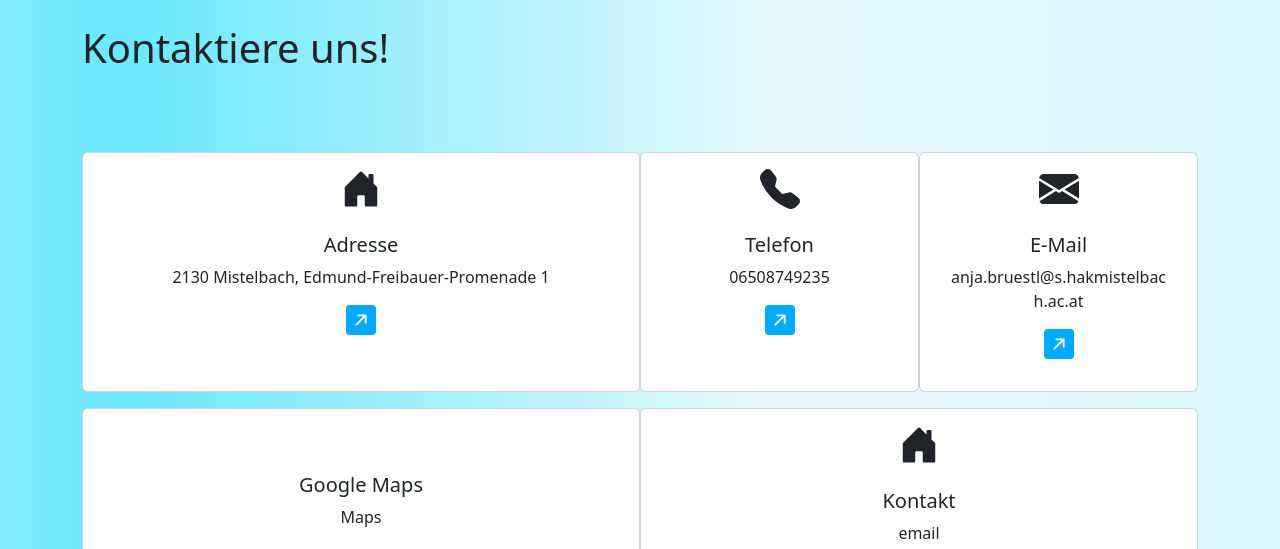
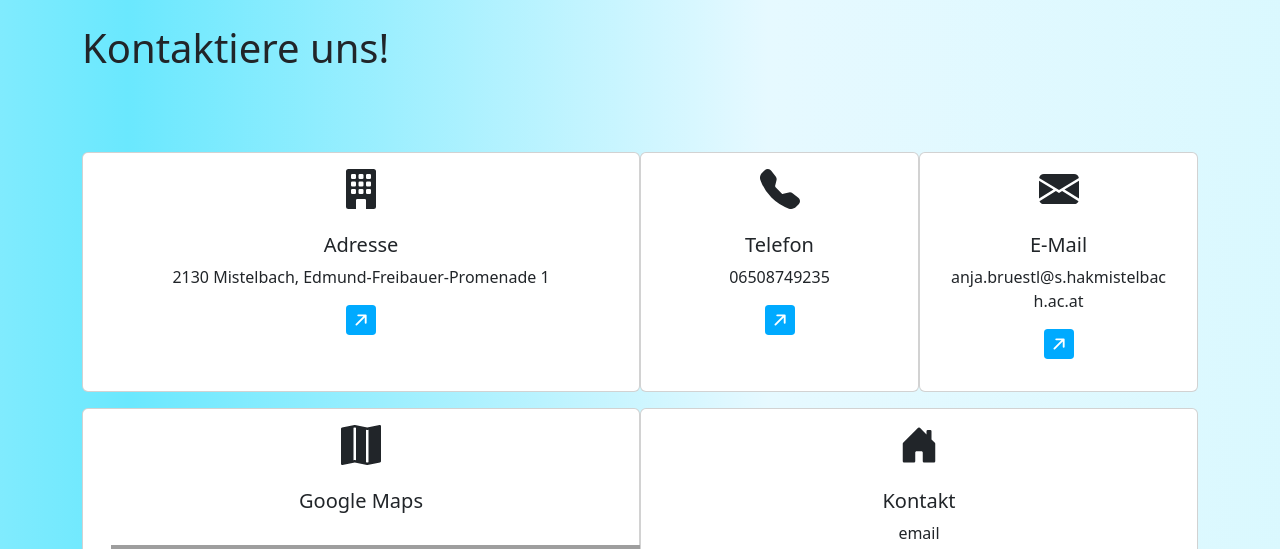
Before and after one commit to celinebittmann/aposupply, a PHP site: page /templates/kontakt.php in a window 1280 px wide. Shown: the part 77-626 px from the top of the page. Run offline with PHP 8.4, Linux system fonts and the light colour scheme; data that the repository does not hold is empty; grey boxes are pictures that could not be loaded.

Commit message:
04.11.2024

```diff
--- a/templates/kontakt.php
+++ b/templates/kontakt.php
@@ -32,8 +32,8 @@ ini_set('display_errors','On');
   <div class="row">
     <div class="card w-50 mb-3">
       <div class="card-body text-center mb-3">
-        <svg xmlns="http://www.w3.org/2000/svg" width="40" height="40" fill="currentColor" class="bi bi-house-door-fill" viewBox="0 0 16 16">
-          <path d="M6.5 14.5v-3.505c0-.245.25-.495.5-.495h2c.25 0 .5.25.5.5v3.5a.5.5 0 0 0 .5.5h4a.5.5 0 0 0 .5-.5v-7a.5.5 0 0 0-.146-.354L13 5.793V2.5a.5.5 0 0 0-.5-.5h-1a.5.5 0 0 0-.5.5v1.293L8.354 1.146a.5.5 0 0 0-.708 0l-6 6A.5.5 0 0 0 1.5 7.5v7a.5.5 0 0 0 .5.5h4a.5.5 0 0 0 .5-.5"/>
+        <svg xmlns="http://www.w3.org/2000/svg" width="40" height="40" fill="currentColor" class="bi bi-building-fill" viewBox="0 0 16 16">
+          <path d="M3 0a1 1 0 0 0-1 1v14a1 1 0 0 0 1 1h3v-3.5a.5.5 0 0 1 .5-.5h3a.5.5 0 0 1 .5.5V16h3a1 1 0 0 0 1-1V1a1 1 0 0 0-1-1zm1 2.5a.5.5 0 0 1 .5-.5h1a.5.5 0 0 1 .5.5v1a.5.5 0 0 1-.5.5h-1a.5.5 0 0 1-.5-.5zm3 0a.5.5 0 0 1 .5-.5h1a.5.5 0 0 1 .5.5v1a.5.5 0 0 1-.5.5h-1a.5.5 0 0 1-.5-.5zm3.5-.5h1a.5.5 0 0 1 .5.5v1a.5.5 0 0 1-.5.5h-1a.5.5 0 0 1-.5-.5v-1a.5.5 0 0 1 .5-.5M4 5.5a.5.5 0 0 1 .5-.5h1a.5.5 0 0 1 .5.5v1a.5.5 0 0 1-.5.5h-1a.5.5 0 0 1-.5-.5zM7.5 5h1a.5.5 0 0 1 .5.5v1a.5.5 0 0 1-.5.5h-1a.5.5 0 0 1-.5-.5v-1a.5.5 0 0 1 .5-.5m2.5.5a.5.5 0 0 1 .5-.5h1a.5.5 0 0 1 .5.5v1a.5.5 0 0 1-.5.5h-1a.5.5 0 0 1-.5-.5zM4.5 8h1a.5.5 0 0 1 .5.5v1a.5.5 0 0 1-.5.5h-1a.5.5 0 0 1-.5-.5v-1a.5.5 0 0 1 .5-.5m2.5.5a.5.5 0 0 1 .5-.5h1a.5.5 0 0 1 .5.5v1a.5.5 0 0 1-.5.5h-1a.5.5 0 0 1-.5-.5zm3.5-.5h1a.5.5 0 0 1 .5.5v1a.5.5 0 0 1-.5.5h-1a.5.5 0 0 1-.5-.5v-1a.5.5 0 0 1 .5-.5"/>
         </svg>
           <br><br>
         <h5 class="card-title">Adresse</h5>
@@ -45,6 +45,7 @@ ini_set('display_errors','On');
         </a>
       </div>
     </div>
+
     <div class="card w-25 mb-3">
       <div class="card-body text-center mb-3">
         <svg xmlns="http://www.w3.org/2000/svg" width="40" height="40" fill="currentColor" class="bi bi-telephone-fill" viewBox="0 0 16 16">
@@ -60,6 +61,7 @@ ini_set('display_errors','On');
         </a>
       </div>
     </div>
+
     <div class="card w-25 mb-3">
       <div class="card-body text-center mb-3">
         <svg xmlns="http://www.w3.org/2000/svg" width="40" height="40" fill="currentColor" class="bi bi-envelope-fill" viewBox="0 0 16 16">
@@ -76,27 +78,33 @@ ini_set('display_errors','On');
       </div>
     </div>
   </div> <!-- ende row -->
+
 <div class="row">
   <div class="card w-50 mb-2">
     <div class="card-body text-center mb-3">
+      <svg xmlns="http://www.w3.org/2000/svg" width="40" height="40" fill="currentColor" class="bi bi-map-fill" viewBox="0 0 16 16">
+        <path fill-rule="evenodd" d="M16 .5a.5.5 0 0 0-.598-.49L10.5.99 5.598.01a.5.5 0 0 0-.196 0l-5 1A.5.5 0 0 0 0 1.5v14a.5.5 0 0 0 .598.49l4.902-.98 4.902.98a.5.5 0 0 0 .196 0l5-1A.5.5 0 0 0 16 14.5zM5 14.09V1.11l.5-.1.5.1v12.98l-.402-.08a.5.5 0 0 0-.196 0zm5 .8V1.91l.402.08a.5.5 0 0 0 .196 0L11 1.91v12.98l-.5.1z"/>
+      </svg>
       <br><br>
-      <h5 class="card-title">Google Maps </h5>
-      <p class="card-text ">Maps</p>
+      <h5 class="card-title">Google Maps</h5>
+      <br>
+      <iframe src="https://www.google.com/maps/embed?pb=!1m14!1m8!1m3!1d2640.080498525776!2d16.567565!3d48.570007!3m2!1i1024!2i768!4f13.1!3m3!1m2!1s0x476d23601a955245%3A0xeca4453950a6cafb!2sBundeshandelsakademie%20und%20Bundeshandelsschule!5e0!3m2!1sde!2sat!4v1730705553427!5m2!1sde!2sat" width="600" height="450" style="border:0;" allowfullscreen="" loading="lazy" referrerpolicy="no-referrer-when-downgrade"></iframe>
     </div>
   </div>
+
   <div class="card w-50 mb-3">
       <div class="card-body text-center mb-3">
         <svg xmlns="http://www.w3.org/2000/svg" width="40" height="40" fill="currentColor" class="bi bi-house-door-fill" viewBox="0 0 16 16">
           <path d="M6.5 14.5v-3.505c0-.245.25-.495.5-.495h2c.25 0 .5.25.5.5v3.5a.5.5 0 0 0 .5.5h4a.5.5 0 0 0 .5-.5v-7a.5.5 0 0 0-.146-.354L13 5.793V2.5a.5.5 0 0 0-.5-.5h-1a.5.5 0 0 0-.5.5v1.293L8.354 1.146a.5.5 0 0 0-.708 0l-6 6A.5.5 0 0 0 1.5 7.5v7a.5.5 0 0 0 .5.5h4a.5.5 0 0 0 .5-.5"/>
         </svg>
-          <br><br>
+        <br><br>
         <h5 class="card-title">Kontakt</h5>
         <p class="card-text ">email</p>
         <p class="card-text ">betreff</p>
         <p class="card-text ">text</p>
-
       </div>
-    </div>
+  </div>
+</div> <!-- ende row -->
 </div> <!-- ende container -->
 
 
```
